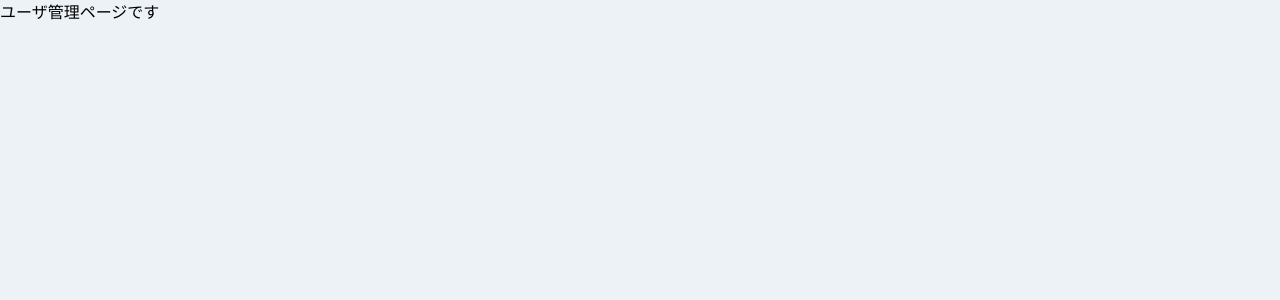
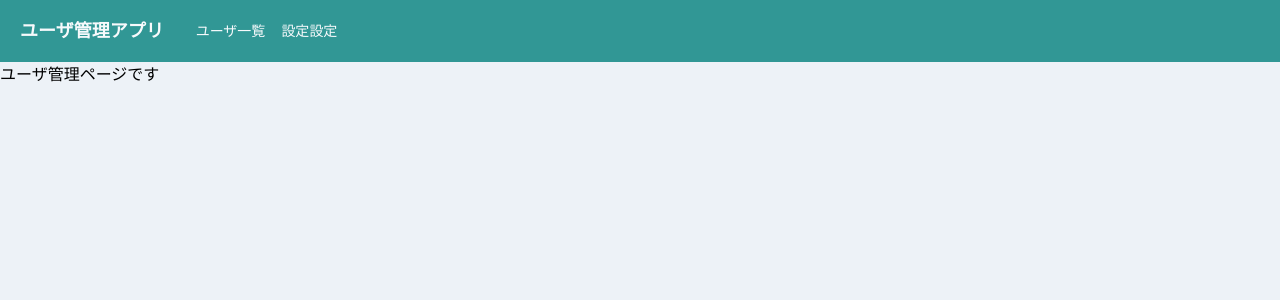
Before and after one commit to n-imai/card-list, a React (Create React App) app: page /home/user_management in a window 1280 px wide. Shown: the top 300 px of the page. Built offline with nearby package versions, Linux system fonts and the light colour scheme.

Commit message:
create header

```diff
--- a/package.json
+++ b/package.json
@@ -3,7 +3,7 @@
   "version": "0.1.0",
   "private": true,
   "dependencies": {
-    "@chakra-ui/icons": "1.0.4",
+    "@chakra-ui/icons": "^1.1.5",
     "@chakra-ui/react": "1.2.1",
     "@emotion/react": "11.1.4",
     "@emotion/styled": "11.0.0",
@@ -18,7 +18,8 @@
   "devDependencies": {
     "@types/react": "17.0.0",
     "@types/react-dom": "17.0.0",
-    "typescript": "4.1.3"
+    "typescript": "4.1.3",
+    "web-vitals": "^2.1.4"
   },
   "scripts": {
     "start": "react-scripts start",
--- a/src/App.tsx
+++ b/src/App.tsx
@@ -1,6 +1,6 @@
 import React from 'react';
 import './App.css';
-import {Button, ChakraProvider} from "@chakra-ui/react";
+import {ChakraProvider} from "@chakra-ui/react";
 import {BrowserRouter} from "react-router-dom";
 
 import theme from "./theme/theme";
--- /dev/null
+++ b/src/components/organisms/layout/Header.tsx
@@ -0,0 +1,68 @@
+import {memo, VFC} from "react";
+import {
+  Drawer,
+  Box,
+  Button,
+  DrawerBody,
+  DrawerContent,
+  DrawerOverlay,
+  Flex,
+  Heading,
+  IconButton,
+  Link,
+  useDisclosure
+} from "@chakra-ui/react";
+import {HamburgerIcon} from "@chakra-ui/icons"
+
+export const Header: VFC = memo(() => {
+  const { isOpen, onOpen, onClose } = useDisclosure()
+  return (
+    <>
+    <Flex
+      as="nav"
+      bg="teal.500"
+      color="gray.50"
+      align="center"
+      justify="space-between"
+      padding={{ base: 3, md: 5}}
+    >
+      <Flex
+        align="center"
+        as="a"
+        mr={8}
+        _hover={{ cursor: "pointer" }}
+      >
+        <Heading as="h1" fontSize={{ base: "md" , md: "lg"}}>
+          ユーザ管理アプリ
+        </Heading>
+      </Flex>
+      <Flex align="center" fontSize="sm" flexGrow={2} display={{ base: "none", md: "flex"}}>
+        <Box pr={4}>
+          <Link>ユーザ一覧</Link>
+        </Box>
+        <Link>設定</Link>
+        <Link>設定</Link>
+      </Flex>
+      <IconButton
+        aria-label="メニューボタン"
+        icon={<HamburgerIcon />}
+        size="sm"
+        variant="unstyled"
+        display={{ base: "block", md: "none"}}
+        onClick={onOpen}
+      />
+    </Flex>
+      <Drawer placement="left" size="xs" onClose={onClose} isOpen={isOpen} >
+        <DrawerOverlay>
+          <DrawerContent>
+            <DrawerBody p={0} bg="gray.100">
+              <Button w="100%">TOP</Button>
+              <Button w="100%">ユーザ一覧</Button>
+              <Button w="100%">設定</Button>
+            </DrawerBody>
+          </DrawerContent>
+        </DrawerOverlay>
+      </Drawer>
+    </>
+  );
+});
--- /dev/null
+++ b/src/components/templates/HeaderLayout.tsx
@@ -0,0 +1,15 @@
+import {memo, ReactNode, VFC} from "react";
+import {Header} from "../organisms/layout/Header";
+
+type Props = {
+  children: ReactNode;
+}
+export const HeaderLayout: VFC<Props> = memo((props) => {
+  const { children } = props
+  return (
+    <>
+      <Header />
+      {children}
+    </>
+  )
+});
--- a/src/router/Router.tsx
+++ b/src/router/Router.tsx
@@ -3,6 +3,7 @@
 import {Login} from "../components/pages/Login";
 import {homeRoutes} from "./HomeRoutes";
 import {Page404} from "../components/pages/Page404";
+import {HeaderLayout} from "../components/templates/HeaderLayout";
 
 export const Router: VFC = memo(() => {
   return (
@@ -14,7 +15,7 @@
         <Switch>
           {homeRoutes.map((route) => (
             <Route key={route.path} exact={route.exact} path={`${url}${route.path}`}>
-              {route.children}
+              <HeaderLayout>{route.children}</HeaderLayout>
             </Route>
           ))}
         </Switch>
```
Also changed, not shown: 1 other file (tests, documents, lock files or other folders).
